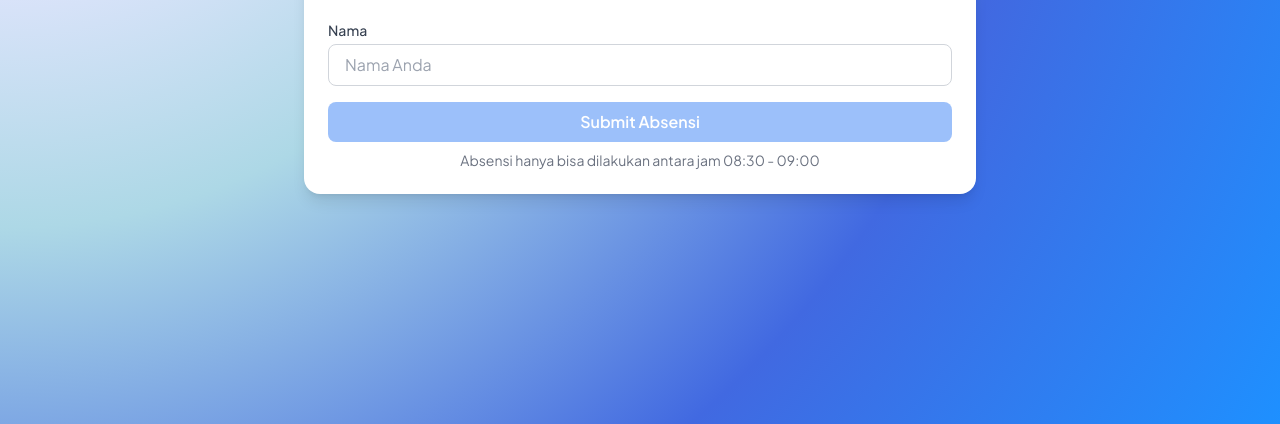
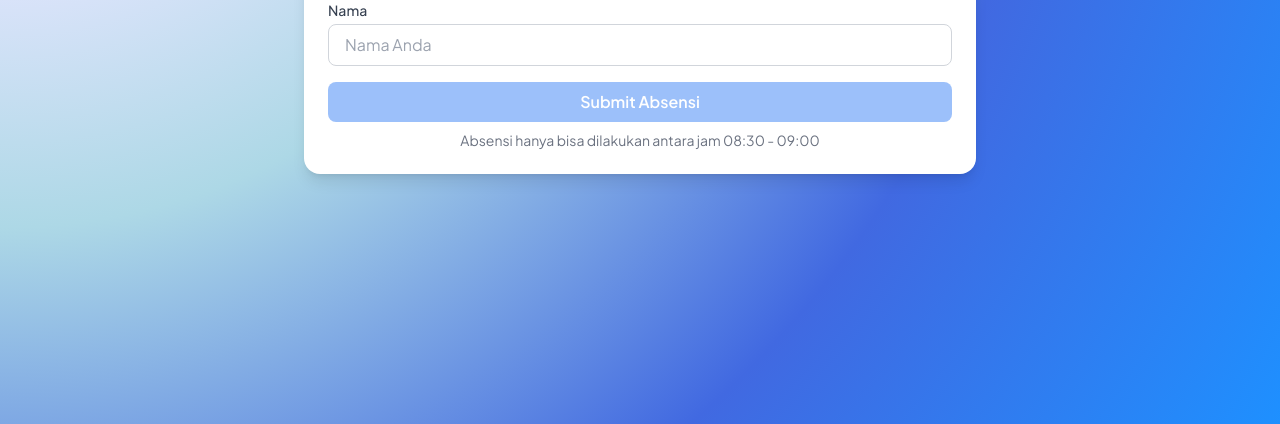
Before and after one commit to aminssmilee/absensi-webcare, a plain HTML site: page index.html in a window 1280 px wide. Shown: the part 376-800 px from the top of the page. Drawn offline with nearby package versions, Linux system fonts and the light colour scheme.

Commit message:
Update Design

```diff
--- a/index.html
+++ b/index.html
@@ -51,7 +51,7 @@
 
 
   <!-- Card Absensi -->
-  <div class="flex flex-1 items-center justify-center px-4 w-full">
+  <div class="flex flex-1 -mt-10 items-center justify-center px-4 w-full">
     <div class="bg-white rounded-2xl shadow-lg w-full max-w-md sm:max-w-lg md:max-w-xl lg:max-w-2xl p-6">
 
       <!-- Header Form -->
```
